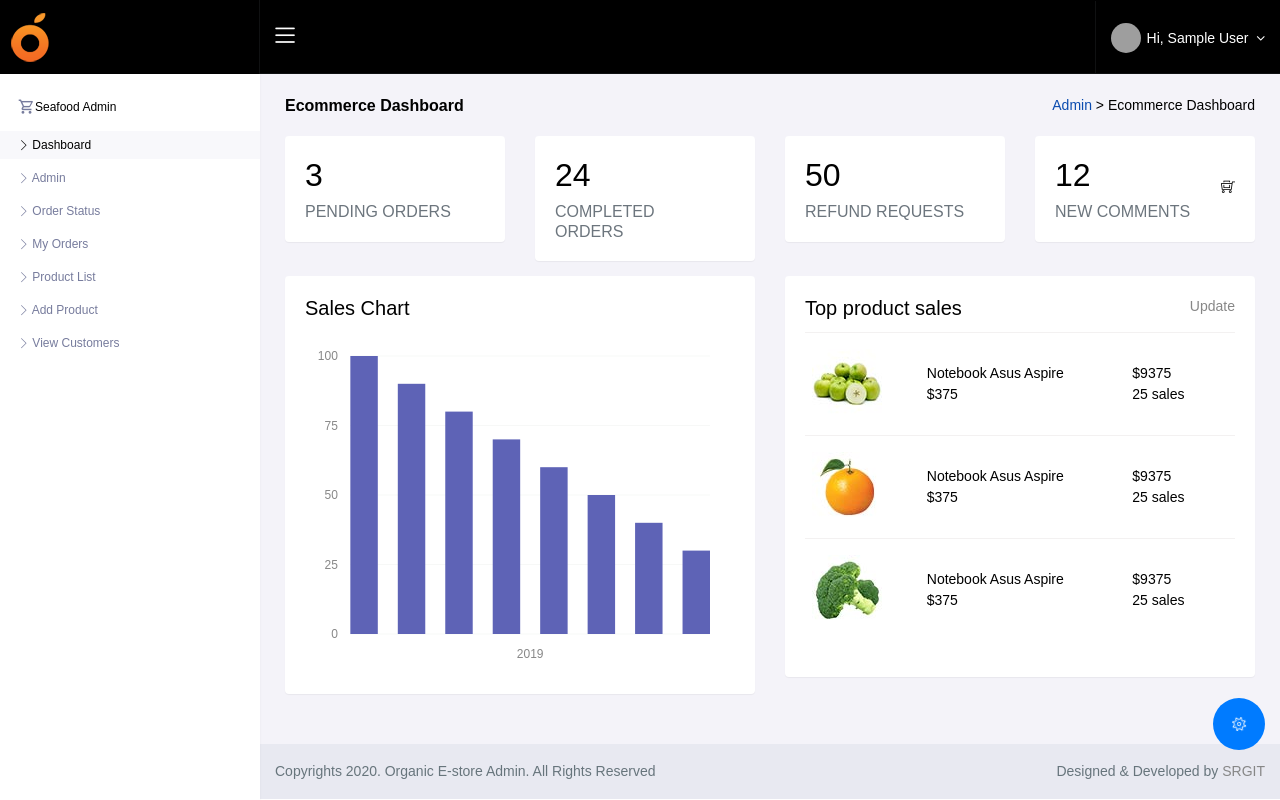
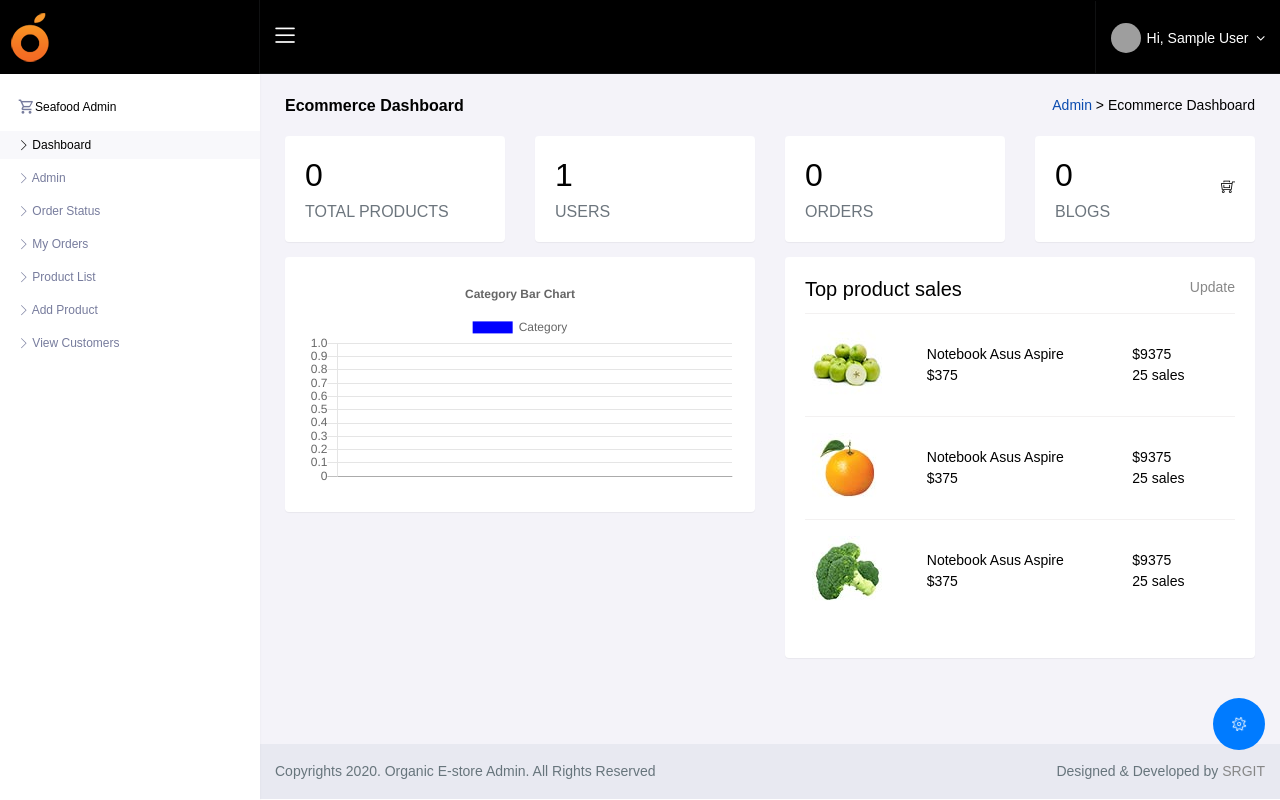
Before and after one commit to dera1992/clothing, a Django app: page /dashboard/ in a window 1280 px wide. Run offline with Django 3.2, Linux system fonts and the light colour scheme; the visitor is signed in with stand-in values (Sample User, id 1); data comes from the database, SQL or seed files in the repository; data that the repository does not hold is empty; some libraries are stand-ins or nearby versions; some web fonts are replaced; grey boxes are pictures that could not be loaded.

Commit message:
worked on the dashboard

```diff
--- a/home/urls.py
+++ b/home/urls.py
@@ -6,6 +6,7 @@ app_name = 'home'
 
 urlpatterns = [
     path('', views.home_list, name='home'),
+    path('category_chart/', views.category_chart, name='category_chart'),
     path('ads_list', views.ads_list, name='ads_list'),
     path('allads_list', views.allads_list, name='allads_list'),
     path('customer_list', views.customer_list, name='customer_list'),
--- a/home/views.py
+++ b/home/views.py
@@ -27,8 +27,9 @@ from datetime import datetime
 from blog.models import Post
 from cart.forms import CartAddProductForm
 from django.views.decorators.http import require_POST
+from order.models import OrderItem, Order
 
-
+@login_required
 def dashboard(request, category_slug=None):
     category = None
     ads = Products.objects.all()
@@ -37,13 +38,30 @@ def dashboard(request, category_slug=None):
     users = User.objects.all()
     # visitor = Visitor.objects.filter(start_time=datetime.today())
     blog = Post.objects.all()
+    order = OrderItem.objects.all()
     counts = Products.objects.all().values('category__name').annotate(total=Count('category'))
 
     if category_slug:
         category = get_object_or_404(Category, slug=category_slug)
         ads = ads.filter(category=category)
     return render(request,'home/dashboard.html', {'category': category,'categories': categories,'ads': ads,'latests':latests,
-                                              'users':users,'blog':blog})
+                                              'users':users,'blog':blog,'order':order})
+
+
+def category_chart(request):
+    labels = []
+    data = []
+
+    queryset = Products.objects.values('category__name').annotate(category_total=Count('category'))
+    print(queryset)
+    for entry in queryset:
+        labels.append(entry['category__name'])
+        data.append(entry['category_total'])
+
+    return JsonResponse(data={
+        'labels': labels,
+        'data': data,
+    })
 
 
 
--- a/order/views.py
+++ b/order/views.py
@@ -124,7 +124,7 @@ class PaymentView(View):
 
 @login_required
 def order_owner(request):
-    order_list = OrderItem.objects.filter(order__profile__user=request.user)
+    order_list = Order.objects.filter(user=request.user)
     lates = Products.objects.all().order_by('-created_date')[:3]
     counts = Products.objects.all().values('category__name').annotate(total=Count('category'))
 
@@ -145,7 +145,7 @@ def order_owner(request):
 
 @login_required
 def order_all(request):
-    order_list = OrderItem.objects.all()
+    order_list = Order.objects.all()
     lates = Products.objects.all().order_by('-created_date')[:3]
     counts = Products.objects.all().values('category__name').annotate(total=Count('category'))
 
--- a/templates/base.html
+++ b/templates/base.html
@@ -128,7 +128,7 @@
     <script src="{% static 'assets/js/jquery.elevatezoom.js' %}"></script>
     <!-- scripts js -->
     <script src="{% static 'assets/js/scripts.js' %}"></script>
-
+    <script src="https://cdn.jsdelivr.net/npm/chart.js@2.9.3/dist/Chart.min.js"></script>
     <script src="{% static 'hitcount/hitcount-jquery.js' %}"></script>
      <script type="text/javascript">
           $(document).ready(function(event){
--- a/templates/base_admin.html
+++ b/templates/base_admin.html
@@ -189,7 +189,46 @@
 <script src="{% static 'js/ecommerce-dashboard.js' %}"></script>
 <!--Sparkline JavaScript -->
 <script src="{% static 'assets/vendors/sparkline/jquery.sparkline.min.js' %}"></script>
+<script src="https://cdn.jsdelivr.net/npm/chart.js@2.9.3/dist/Chart.min.js"></script>
+<script>
 
+    $(function () {
+
+      var $categoryChart = $("#category-chart");
+      $.ajax({
+        url: $categoryChart.data("url"),
+        success: function (data) {
+
+          var ctx = $categoryChart[0].getContext("2d");
+
+          new Chart(ctx, {
+            type: 'bar',
+            data: {
+              labels: data.labels,
+              datasets: [{
+                label: 'Category',
+                backgroundColor: 'blue',
+                data: data.data
+              }]
+            },
+            options: {
+              responsive: true,
+              legend: {
+                position: 'top',
+              },
+              title: {
+                display: true,
+                text: 'Category Bar Chart'
+              }
+            }
+          });
+
+        }
+      });
+
+    });
+
+  </script>
 {% block script %}
 
 {% endblock %}
--- a/templates/home/dashboard.html
+++ b/templates/home/dashboard.html
@@ -36,8 +36,8 @@
             <div class="card-body">
               <div class="d-flex pa-10 no-block">
                 <div class="align-slef-center ">
-                  <h2 class="counter text-themecolor"><span class="counter-count">14</span></h2>
-                  <h6 class="text-muted mb-0 text-uppercase">Pending Orders</h6>
+                  <h2 class="counter text-themecolor"><span class="counter-count">{{ ads.count }}</span></h2>
+                  <h6 class="text-muted mb-0 text-uppercase">Total products</h6>
                 </div>
                 <div class="align-self-center display-6 ml-auto text-themecolor"><i class="icon-Over-Time"></i> </div>
               </div>
@@ -51,8 +51,8 @@
             <div class="card-body">
               <div class="d-flex pa-10 no-block">
                 <div class="align-slef-center ">
-                  <h2 class="counter text-themecolor"><span class="counter-count">24 </span></h2>
-                  <h6 class="text-muted mb-0 text-uppercase">Completed Orders</h6>
+                  <h2 class="counter text-themecolor"><span class="counter-count">{{ users.count }}</span></h2>
+                  <h6 class="text-muted mb-0 text-uppercase">Users</h6>
                 </div>
                 <div class="align-self-center display-6 ml-auto text-themecolor"><i class="icon-Big-Data"></i></div>
               </div>
@@ -66,8 +66,8 @@
             <div class="card-body">
               <div class="d-flex pa-10 no-block">
                 <div class="align-slef-center ">
-                  <h2 class="counter text-themecolor"><span class="counter-count">50</span></h2>
-                  <h6 class="text-muted mb-0 text-uppercase">Refund Requests</h6>
+                  <h2 class="counter text-themecolor"><span class="counter-count">{{ order.count }}</span></h2>
+                  <h6 class="text-muted mb-0 text-uppercase">Orders</h6>
                 </div>
                 <div class="align-self-center display-6 ml-auto text-themecolor"><i class="icon-Arrow-Refresh"></i></div>
               </div>
@@ -81,8 +81,8 @@
             <div class="card-body">
               <div class="d-flex pa-10 no-block">
                 <div class="align-slef-center ">
-                  <h2 class="counter text-themecolor"><span class="counter-count">12</span></h2>
-                  <h6 class="text-muted mb-0 text-uppercase">New Comments</h6>
+                  <h2 class="counter text-themecolor"><span class="counter-count">{{ blog.count }}</span></h2>
+                  <h6 class="text-muted mb-0 text-uppercase">Blogs</h6>
                 </div>
                 <div class="align-self-center display-6 ml-auto text-themecolor"><i class="ti-shopping-cart-full"></i></div>
               </div>
@@ -93,8 +93,10 @@
         <div class="col-lg-6 col-md-6">
           <div class="card">
             <div class="card-body">
-              <h5 class="card-title m-b-0 align-self-center"> Sales Chart </h5>
-              <div id="morris-bar-chart"></div>
+                <div id="container" style="width: 100%;">
+                    <canvas id="category-chart" data-url="{% url 'home:category_chart' %}"></canvas>
+                 </div>
+{#              <div id="morris-bar-chart"></div>#}
             </div>
           </div>
         </div>
```
